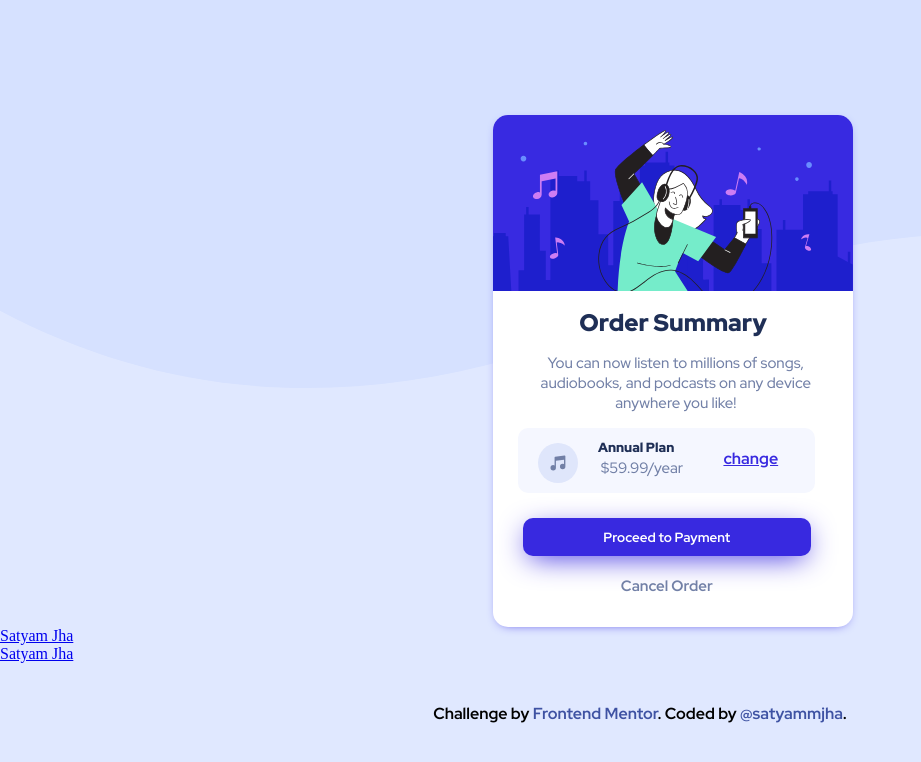
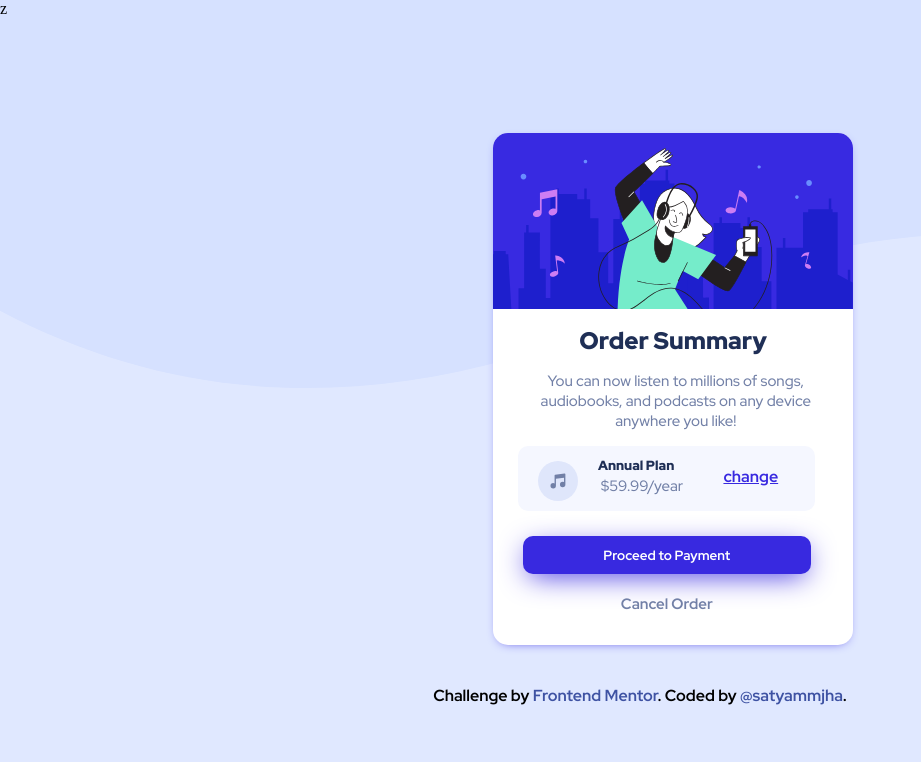
Before and after one commit to satyammjha/order-summary-card, a plain HTML site: page index.html in a window 1280 px wide. Shown: the whole page, without its empty margins (0-921 px from the left). Drawn offline with Linux system fonts and the light colour scheme.

Commit message:
Update index.html

```diff
--- a/index.html
+++ b/index.html
@@ -6,8 +6,7 @@
   <meta name="viewport" content="width=device-width, initial-scale=1.0">
 
   <link rel="icon" type="image/png" sizes="32x32" href="./images/favicon-32x32.png">
-<script src="https://platform.linkedin.com/badges/js/profile.js" async defer type="text/javascript"></script>
-  <title>order summary card | @satyammjha</title>
+  <title>order summary card | @satyammjha</title>z
   <link rel="stylesheet" href="style.css">
 </head>
 
@@ -31,8 +30,6 @@
       <p>Cancel Order</p>
     </span>
   </div>
-<div class="badge-base LI-profile-badge" data-locale="en_US" data-size="medium" data-theme="light" data-type="HORIZONTAL" data-vanity="satyammjha" data-version="v1"><a class="badge-base__link LI-simple-link" href="https://in.linkedin.com/in/satyammjha?trk=profile-badge">Satyam Jha</a></div>
-              <div class="badge-base LI-profile-badge" data-locale="en_US" data-size="medium" data-theme="dark" data-type="HORIZONTAL" data-vanity="satyammjha" data-version="v1"><a class="badge-base__link LI-simple-link" href="https://in.linkedin.com/in/satyammjha?trk=profile-badge">Satyam Jha</a></div>
 
   <div class="attribution">
     Challenge by <a href="https://www.frontendmentor.io?ref=challenge" target="_blank">Frontend Mentor</a>.
```
